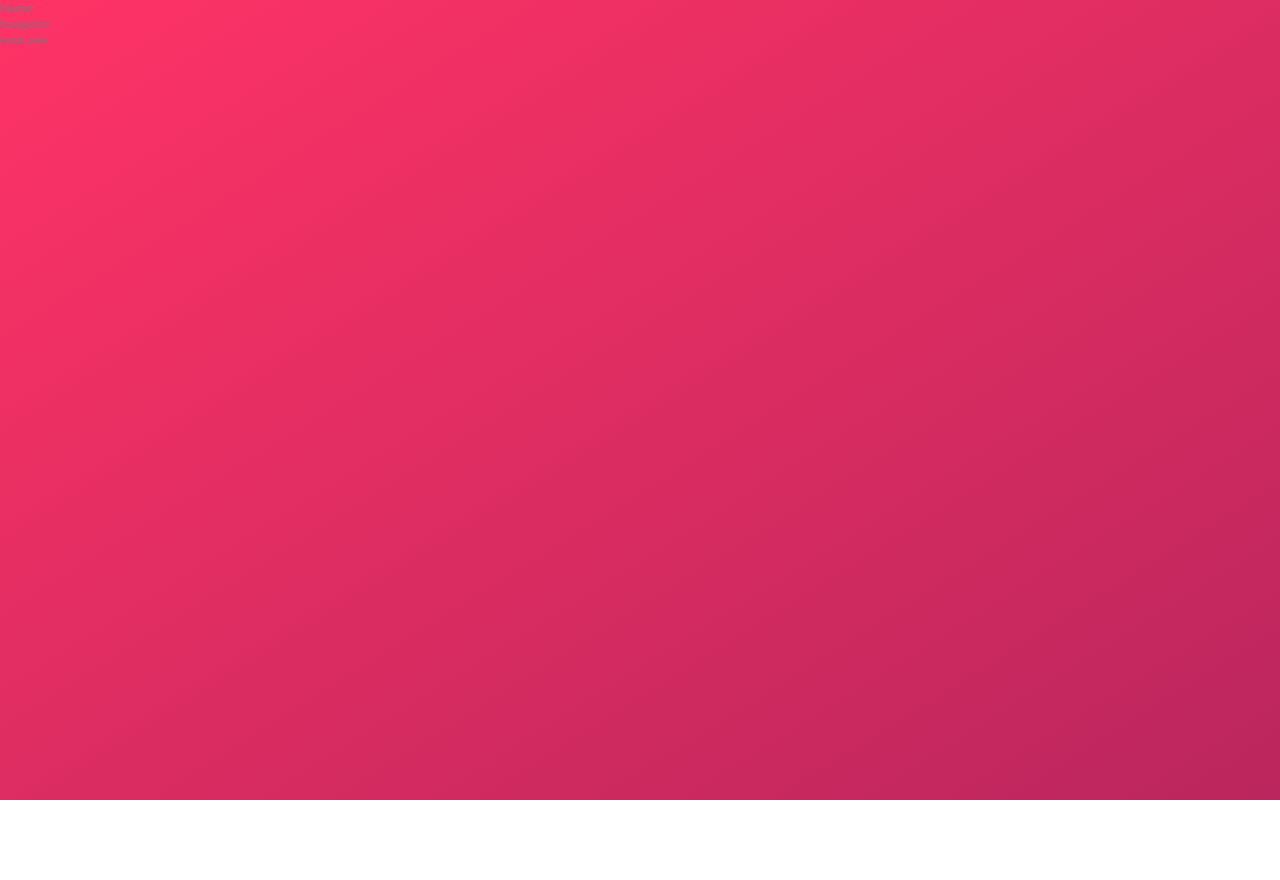
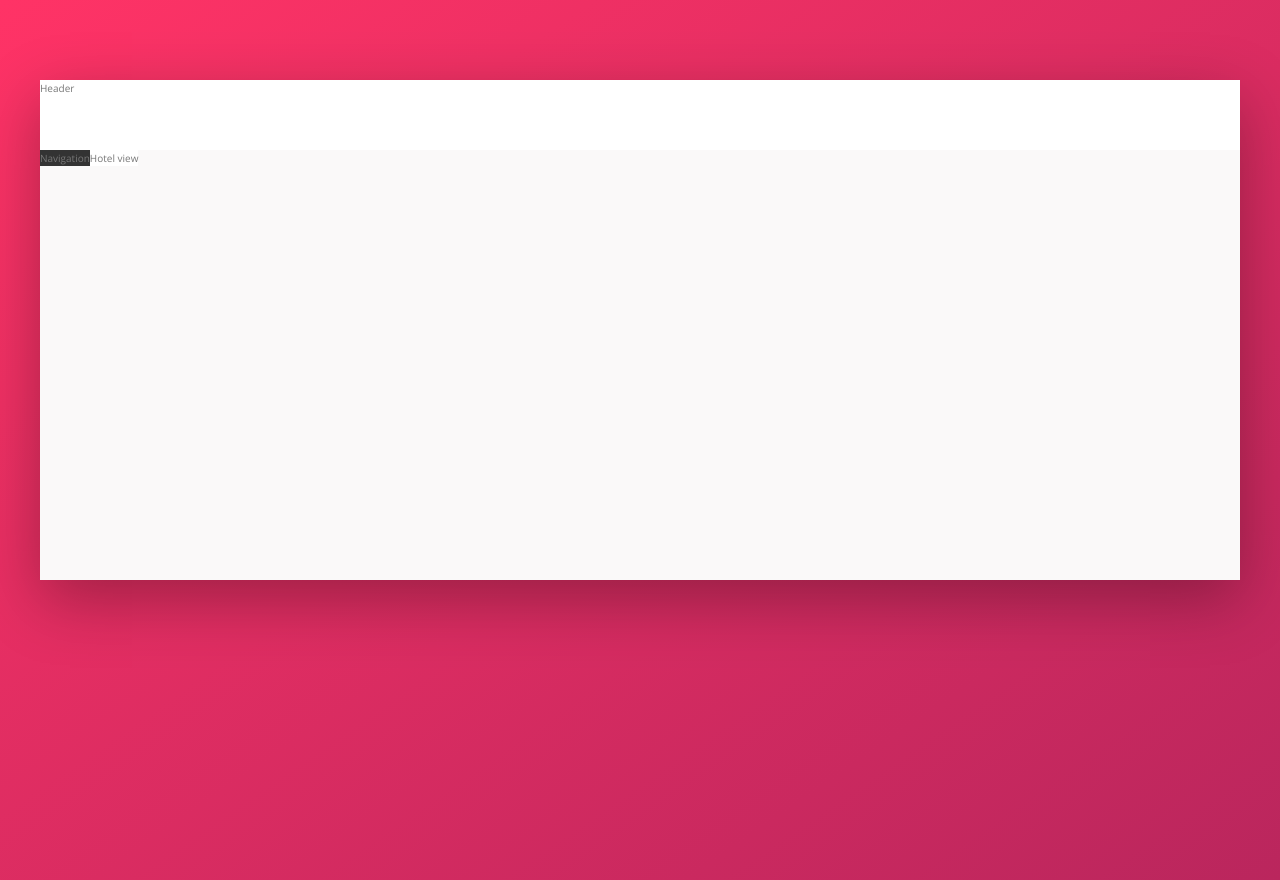
Before and after one commit to clementschris/trillo-project, a website: page index.html in a window 1280 px wide. Before the commit the page ends 800 px from the top, so only its background shows below. Drawn offline with nearby package versions, Linux system fonts and the light colour scheme.

Commit message:
flexbox added

```diff
--- a/sass/_base.scss
+++ b/sass/_base.scss
@@ -12,6 +12,8 @@
     --color-grey-dark-1: #333;
     --color-grey-dark-2: #777;
     --color-grey-dark-3: #999;
+
+    --shadow-dark: 0 2rem 6rem rgba(0, 0, 0, .3);
 }
 
 * {
--- a/sass/_layout.scss
+++ b/sass/_layout.scss
@@ -0,0 +1,26 @@
+.container {
+    max-width: 120rem;
+    margin: 8rem auto;
+    background-color: var(--color-grey-light-1);
+    box-shadow: var(--shadow-dark);
+
+    min-height: 50rem;
+}
+
+.header {
+    height: 7rem;
+    background-color: #fff;
+    border-bottom: var(--color-grey-light-2);
+}
+
+.content {
+    display: flex;
+}
+
+.sidebar {
+    background-color: var(--color-grey-dark-1);
+}
+
+.hotel-view {
+    background-color: #fff;
+}
```
Also changed, not shown: css/style.css.
